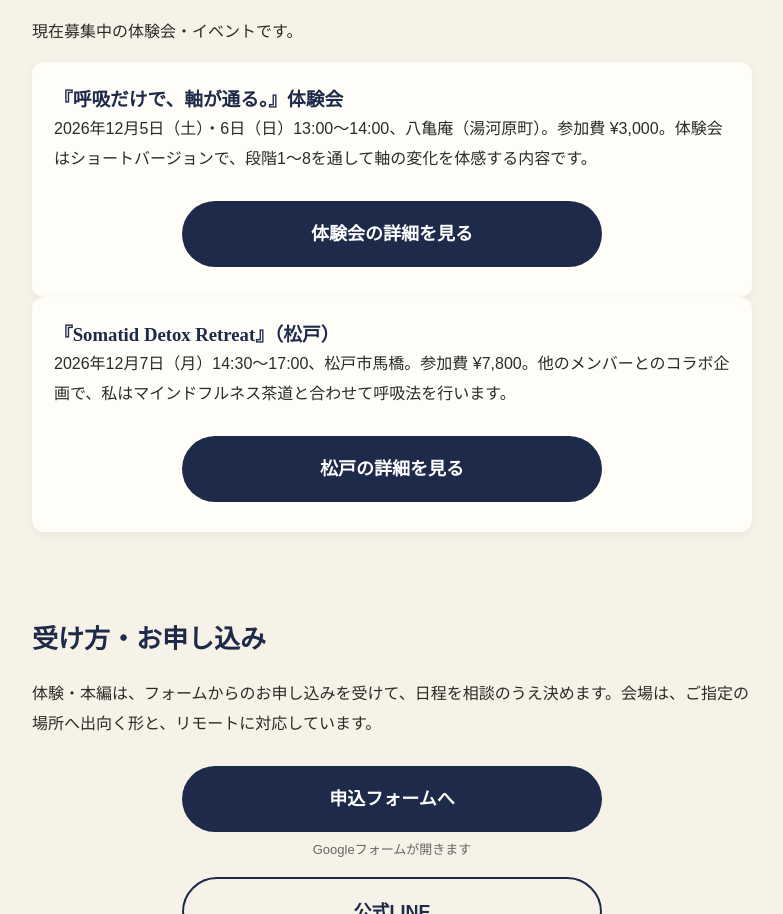
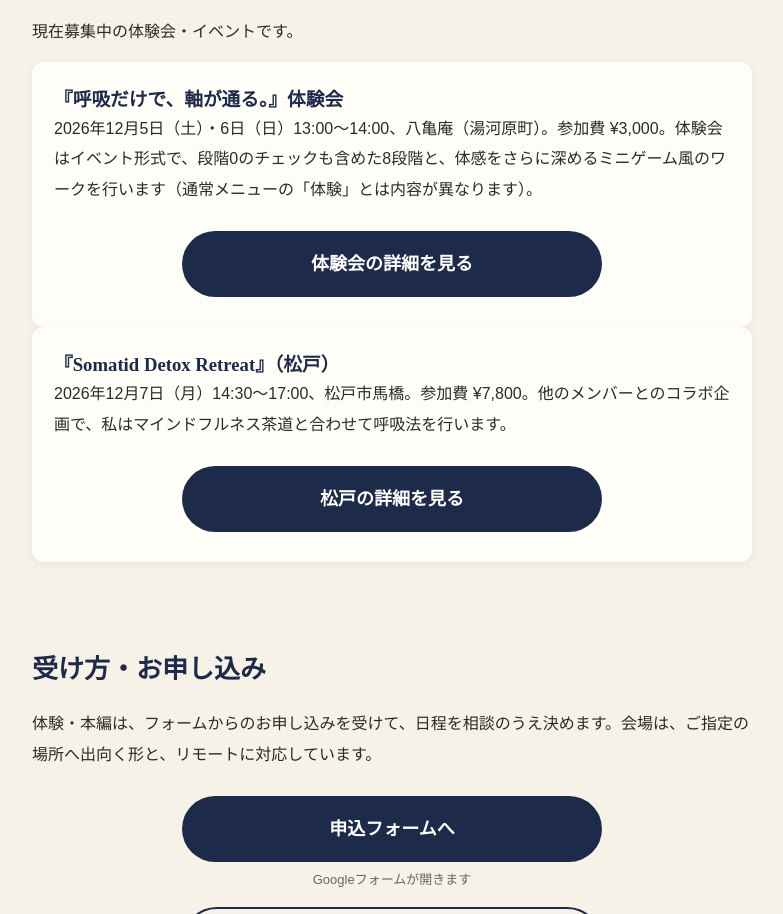
Before and after one commit to wajinkaisamurai-create/jizai-style, a plain HTML site: page sokudo-prep.html in a window 1280 px wide. Shown: the part 4015-4929 px from the top of the page, without its empty margins (248-1031 px from the left). Drawn offline with Linux system fonts and the light colour scheme.

Commit message:
Replace sokudo-prep.html

```diff
--- a/sokudo-prep.html
+++ b/sokudo-prep.html
@@ -242,7 +242,7 @@ footer{padding:56px 20px 40px;border-top:1px solid #ddd2b8;text-align:center;fon
 <p>現在募集中の体験会・イベントです。</p>
 <div class="box">
 <h3 style="margin-top:0;">『呼吸だけで、軸が通る。』体験会</h3>
-<p>2026年12月5日（土）・6日（日）13:00〜14:00、八亀庵（湯河原町）。参加費 ¥3,000。体験会はショートバージョンで、段階1〜8を通して軸の変化を体感する内容です。</p>
+<p>2026年12月5日（土）・6日（日）13:00〜14:00、八亀庵（湯河原町）。参加費 ¥3,000。体験会はイベント形式で、段階0のチェックも含めた8段階と、体感をさらに深めるミニゲーム風のワークを行います（通常メニューの「体験」とは内容が異なります）。</p>
 <a class="btn" href="lp-yugawara.html">体験会の詳細を見る</a>
 </div>
 <div class="box">
```
